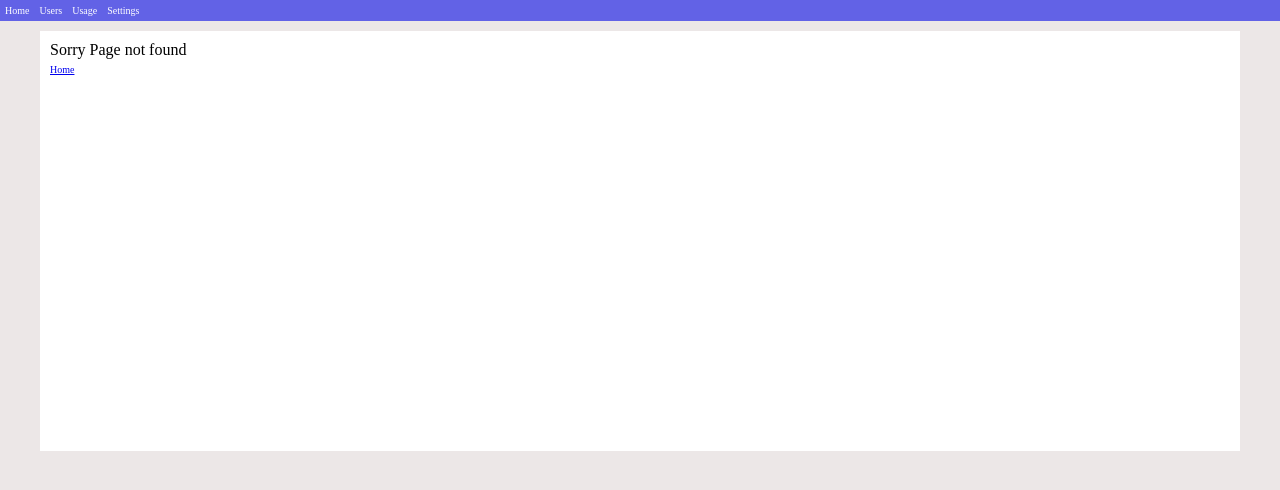
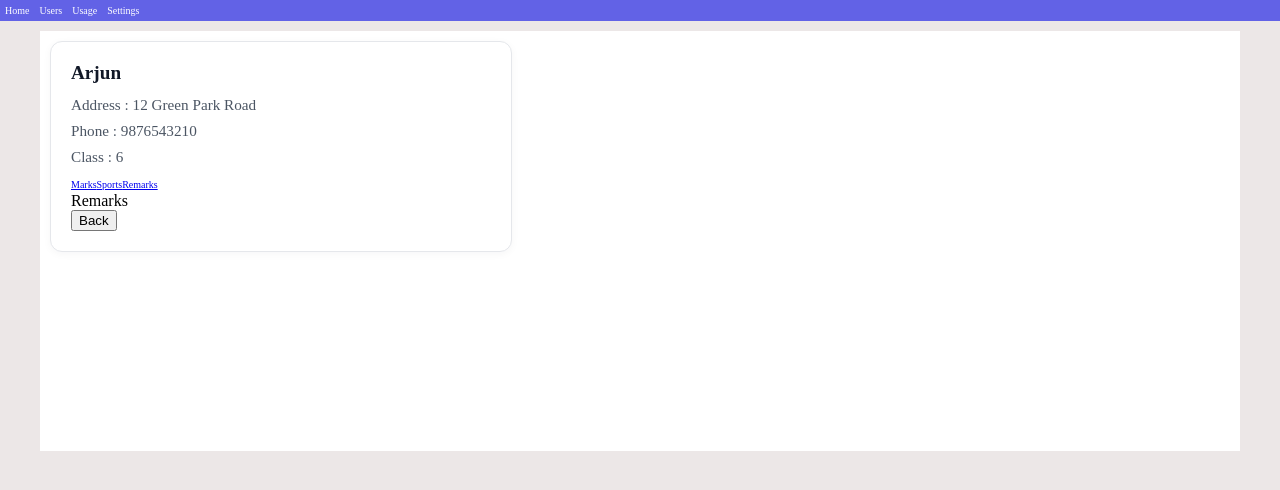
Before and after one commit to abin-jacob-dev/my-react-router, a React (Vite) app in the folder my-router-app/: page /details/1/remarks in a window 1280 px wide. Before the commit this address had no page. Shown: the top 490 px of the page. Built offline with nearby package versions, Linux system fonts and the light colour scheme.

Commit message:
dependent route

```diff
--- a/my-router-app/public/data.json
+++ b/my-router-app/public/data.json
@@ -1,82 +1,183 @@
+
 [
   {
     "id": 1,
-    "name": "Arun Kumar",
-    "class": "10",
-    "address": "Thrissur, Kerala",
+    "name": "Arjun",
+    "class": "6",
+    "address": "12 Green Park Road",
     "phone": "9876543210",
-    "isActive": true
+    "isActive": true,
+    "marks": {
+      "physics": [76, 82, 91, 65, 88],
+      "chemistry": [68, 79, 85, 92, 74],
+      "maths": [89, 76, 95, 83, 71]
+    },
+    "sports": {
+      "highjump": 2,
+      "longjump": 3
+    },
+    "remarks": ["Good performance"]
   },
   {
     "id": 2,
-    "name": "Anjali Menon",
-    "class": "9",
-    "address": "Kochi, Kerala",
-    "phone": "9876543211",
-    "isActive": true
+    "name": "Meera",
+    "class": "7",
+    "address": "45 Rose Garden Street",
+    "phone": "9871234560",
+    "isActive": false,
+    "marks": {
+      "physics": [56, 67, 78, 84, 91],
+      "chemistry": [72, 81, 69, 88, 95],
+      "maths": [64, 77, 86, 92, 73]
+    },
+    "sports": {
+      "highjump": 1,
+      "longjump": 2
+    },
+    "remarks": ["Needs improvement"]
   },
   {
     "id": 3,
-    "name": "Rahul Raj",
+    "name": "Rahul",
     "class": "8",
-    "address": "Palakkad, Kerala",
-    "phone": "9876543212",
-    "isActive": false
+    "address": "78 Lake View Road",
+    "phone": "9898765432",
+    "isActive": true,
+    "marks": {
+      "physics": [91, 85, 76, 88, 93],
+      "chemistry": [82, 94, 79, 86, 90],
+      "maths": [95, 89, 92, 78, 84]
+    },
+    "sports": {
+      "highjump": 3,
+      "longjump": 4
+    },
+    "remarks": ["Excellent student"]
   },
   {
     "id": 4,
-    "name": "Sneha Nair",
-    "class": "10",
-    "address": "Kozhikode, Kerala",
-    "phone": "9876543213",
-    "isActive": true
+    "name": "Ananya",
+    "class": "6",
+    "address": "23 Hill Station Road",
+    "phone": "9845671230",
+    "isActive": true,
+    "marks": {
+      "physics": [45, 62, 71, 58, 69],
+      "chemistry": [56, 64, 73, 81, 67],
+      "maths": [78, 69, 55, 82, 74]
+    },
+    "sports": {
+      "highjump": 2,
+      "longjump": 1
+    },
+    "remarks": ["Average performance"]
   },
   {
     "id": 5,
-    "name": "Vishnu Prasad",
-    "class": "7",
-    "address": "Malappuram, Kerala",
-    "phone": "9876543214",
-    "isActive": true
+    "name": "Vishnu",
+    "class": "9",
+    "address": "91 Temple Road",
+    "phone": "9812345670",
+    "isActive": false,
+    "marks": {
+      "physics": [88, 92, 79, 85, 96],
+      "chemistry": [91, 87, 83, 94, 89],
+      "maths": [76, 84, 91, 88, 95]
+    },
+    "sports": {
+      "highjump": 4,
+      "longjump": 3
+    },
+    "remarks": ["Very good"]
   },
   {
     "id": 6,
-    "name": "Meera Thomas",
-    "class": "9",
-    "address": "Kottayam, Kerala",
-    "phone": "9876543215",
-    "isActive": false
+    "name": "Diya",
+    "class": "7",
+    "address": "56 River Side Avenue",
+    "phone": "9890123456",
+    "isActive": true,
+    "marks": {
+      "physics": [67, 73, 81, 59, 86],
+      "chemistry": [78, 85, 69, 91, 76],
+      "maths": [82, 74, 93, 68, 87]
+    },
+    "sports": {
+      "highjump": 1,
+      "longjump": 4
+    },
+    "remarks": ["Good"]
   },
   {
     "id": 7,
-    "name": "Akhil Das",
+    "name": "Adithya",
     "class": "8",
-    "address": "Kannur, Kerala",
-    "phone": "9876543216",
-    "isActive": true
+    "address": "34 Palace Road",
+    "phone": "9878901234",
+    "isActive": true,
+    "marks": {
+      "physics": [39, 56, 68, 72, 61],
+      "chemistry": [48, 59, 65, 71, 54],
+      "maths": [62, 75, 58, 69, 81]
+    },
+    "sports": {
+      "highjump": 2,
+      "longjump": 2
+    },
+    "remarks": ["Needs more practice"]
   },
   {
     "id": 8,
-    "name": "Devika Suresh",
-    "class": "6",
-    "address": "Alappuzha, Kerala",
-    "phone": "9876543217",
-    "isActive": true
+    "name": "Sneha",
+    "class": "9",
+    "address": "67 Sunshine Avenue",
+    "phone": "9865432109",
+    "isActive": true,
+    "marks": {
+      "physics": [95, 89, 92, 97, 85],
+      "chemistry": [88, 96, 91, 84, 93],
+      "maths": [92, 98, 87, 95, 90]
+    },
+    "sports": {
+      "highjump": 4,
+      "longjump": 5
+    },
+    "remarks": ["Outstanding"]
   },
   {
     "id": 9,
-    "name": "Nikhil Mohan",
-    "class": "10",
-    "address": "Idukki, Kerala",
-    "phone": "9876543218",
-    "isActive": false
+    "name": "Joel",
+    "class": "6",
+    "address": "19 Church Road",
+    "phone": "9843215670",
+    "isActive": false,
+    "marks": {
+      "physics": [61, 74, 58, 83, 69],
+      "chemistry": [72, 65, 79, 86, 63],
+      "maths": [55, 68, 74, 81, 77]
+    },
+    "sports": {
+      "highjump": 1,
+      "longjump": 3
+    },
+    "remarks": ["Notes not submitted"]
   },
   {
     "id": 10,
-    "name": "Athira Raj",
-    "class": "7",
-    "address": "Thiruvananthapuram, Kerala",
-    "phone": "9876543219",
-    "isActive": true
+    "name": "Akhila",
+    "class": "8",
+    "address": "82 Market Road",
+    "phone": "9801234567",
+    "isActive": true,
+    "marks": {
+      "physics": [84, 76, 91, 87, 79],
+      "chemistry": [93, 81, 75, 89, 86],
+      "maths": [88, 94, 82, 77, 91]
+    },
+    "sports": {
+      "highjump": 3,
+      "longjump": 2
+    },
+    "remarks": ["Good progress"]
   }
 ]
--- a/my-router-app/src/App.jsx
+++ b/my-router-app/src/App.jsx
@@ -25,7 +25,7 @@ function App() {
             <Route path="users" element={<Users />} />
             <Route path="usage" element={<Usage />} />
             <Route path="settings" element={<Settings />} />
-            <Route path="details/:userId" element={<Details />} />
+            <Route path="details/:userId/*" element={<Details />} />
             <Route path="*" element={<NotFound />} />
           </Routes>
         </div>
--- a/my-router-app/src/Pages/Details.jsx
+++ b/my-router-app/src/Pages/Details.jsx
@@ -1,10 +1,16 @@
 import React, { useEffect, useState } from 'react'
-import { useLocation, useNavigate, useParams } from 'react-router-dom'
+import { Routes, Route, NavLink, useLocation, useNavigate, useParams } from 'react-router-dom'
 import axios from 'axios'
 import './Details.css'
+import Marks from './Marks'
+import Sports from './Sports'
+import Remarks from './Remarks'
 
 function Details() {
   const location = useLocation()
+
+  console.log(location.pathname)
+  // const location = useLocation()
   const state = location.state || {};
   const navigate = useNavigate()
   const { userId } = useParams()
@@ -29,6 +35,21 @@ function Details() {
       <div className='details-row'>Address : {user.address}</div>
       <div className='details-row'>Phone : {user.phone}</div>
       <div className='details-row'>Class : {user.class}</div>
+
+      <div>
+        <NavLink to="marks" >Marks</NavLink>
+        <NavLink to="sports" >Sports</NavLink>
+        <NavLink to="remarks" >Remarks</NavLink>
+      </div>
+
+      <div>
+        <Routes>
+          <Route path="marks" element={<Marks />} />
+          <Route path="sports" element={<Sports />} />
+          <Route path="remarks" element={<Remarks />} />
+        </Routes>
+      </div>
+
       <button onClick={() => {
         navigate("/users")
       }} >Back</button>
--- /dev/null
+++ b/my-router-app/src/Pages/Marks.jsx
@@ -0,0 +1,9 @@
+import React from 'react'
+
+function Marks() {
+  return (
+    <div>Marks</div>
+  )
+}
+
+export default Marks
--- /dev/null
+++ b/my-router-app/src/Pages/Remarks.jsx
@@ -0,0 +1,9 @@
+import React from 'react'
+
+function Remarks() {
+  return (
+    <div>Remarks</div>
+  )
+}
+
+export default Remarks
--- /dev/null
+++ b/my-router-app/src/Pages/Sports.jsx
@@ -0,0 +1,9 @@
+import React from 'react'
+
+function Sports() {
+    return (
+        <div>Sports</div>
+    )
+}
+
+export default Sports
```
Also changed, not shown: my-router-app/public/data1.json (added, +82 -0 lines).
